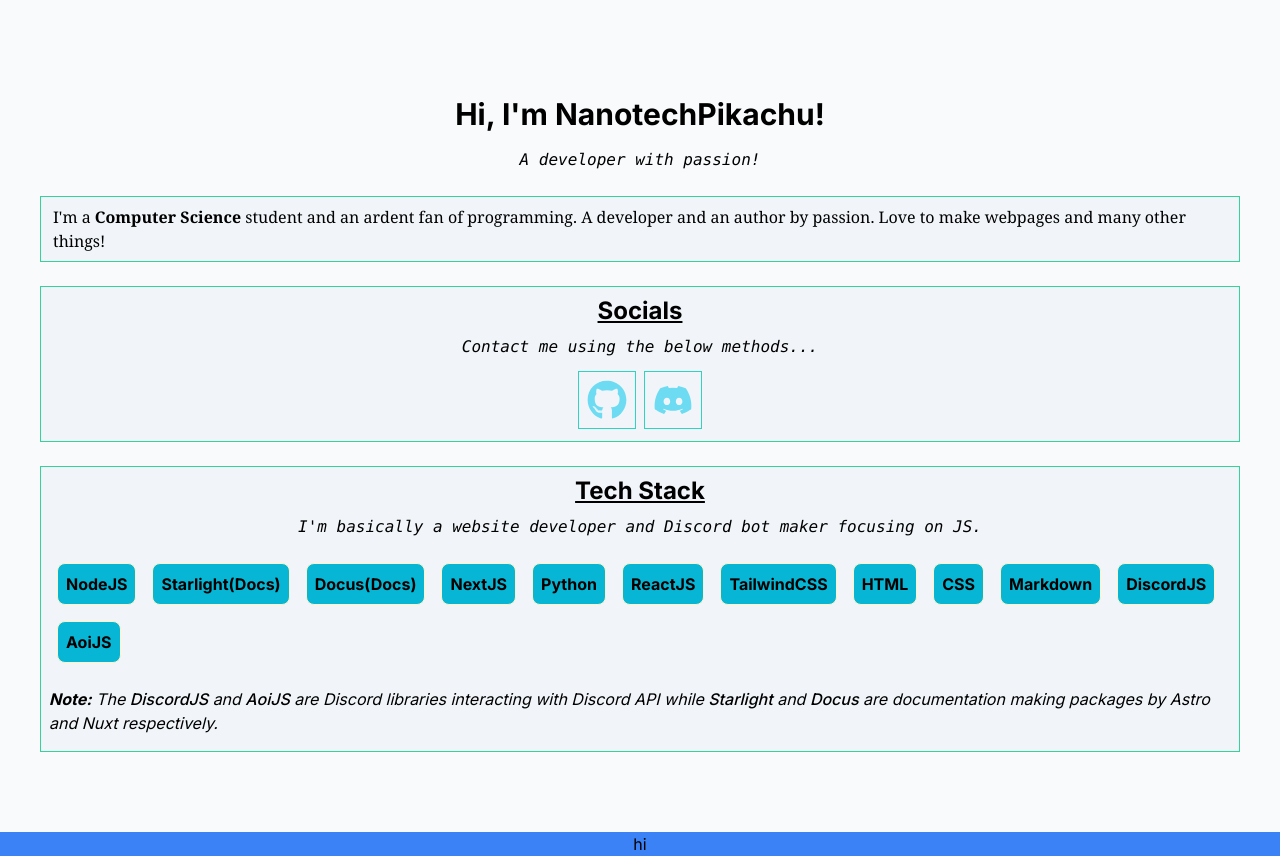
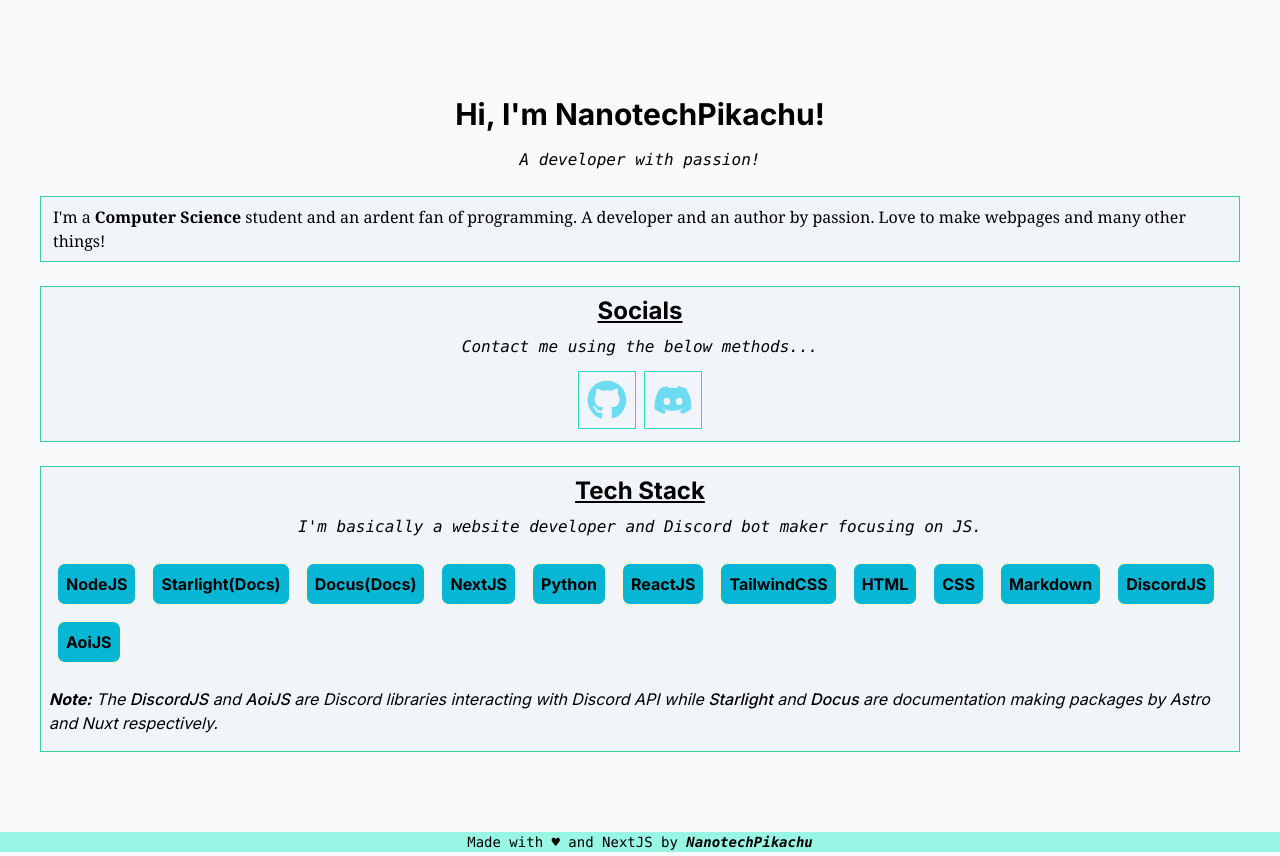
Before and after one commit to NanotechPikachu/Portfolio, a Next.js app: page / in a window 1280 px wide. Built offline with nearby package versions, Linux system fonts and the light colour scheme.

Commit message:
Update page.js

```diff
--- a/src/app/page.js
+++ b/src/app/page.js
@@ -11,8 +11,8 @@
     <Socials />
     <TechStack />
     </div>
-    <div className="bg-blue-500 bottom-0 text-center">
-    <p>hi</p>
+    <div className="dark:bg-teal-100 bg-teal-200 bottom-0 text-center text-black text-xs md:text-sm font-mono">
+    <p>Made with &hearts; and NextJS by <span className="font-bold italic">NanotechPikachu</span></p>
     </div>
     </div>
     </>
```
